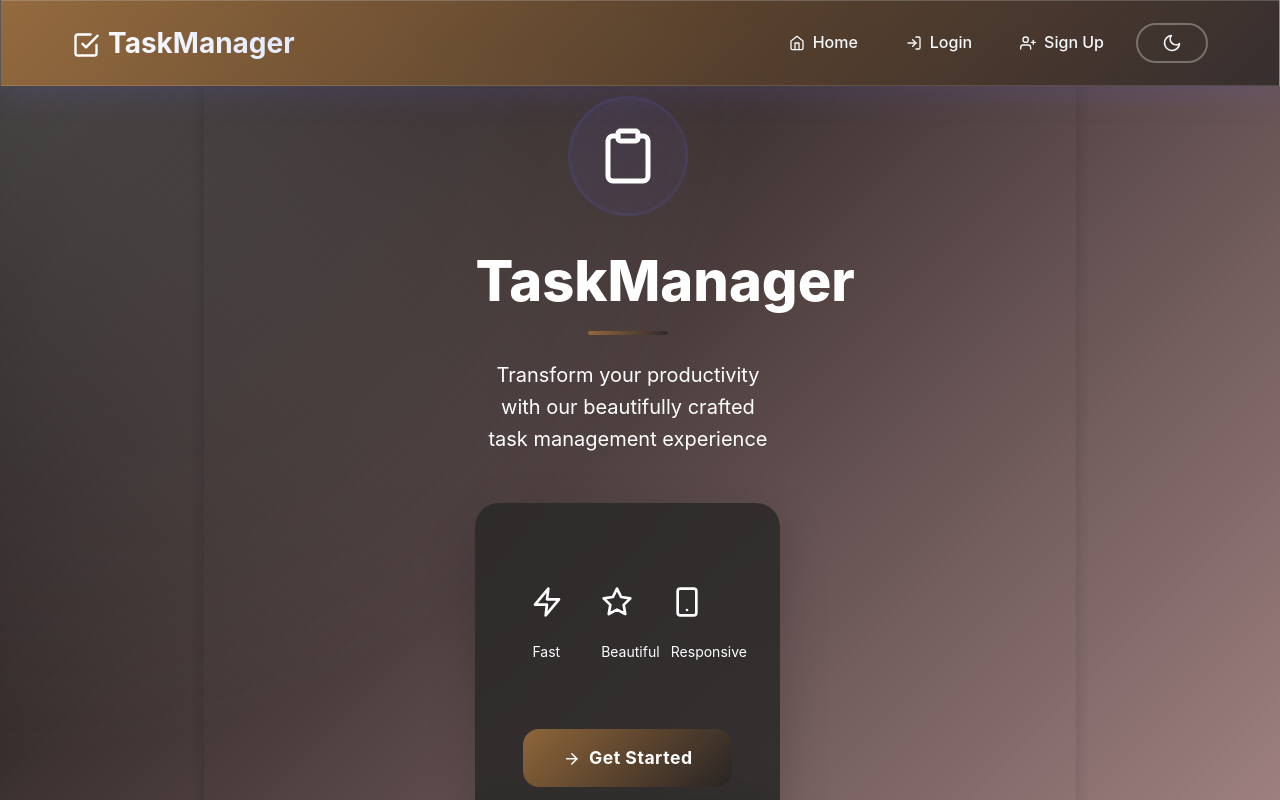
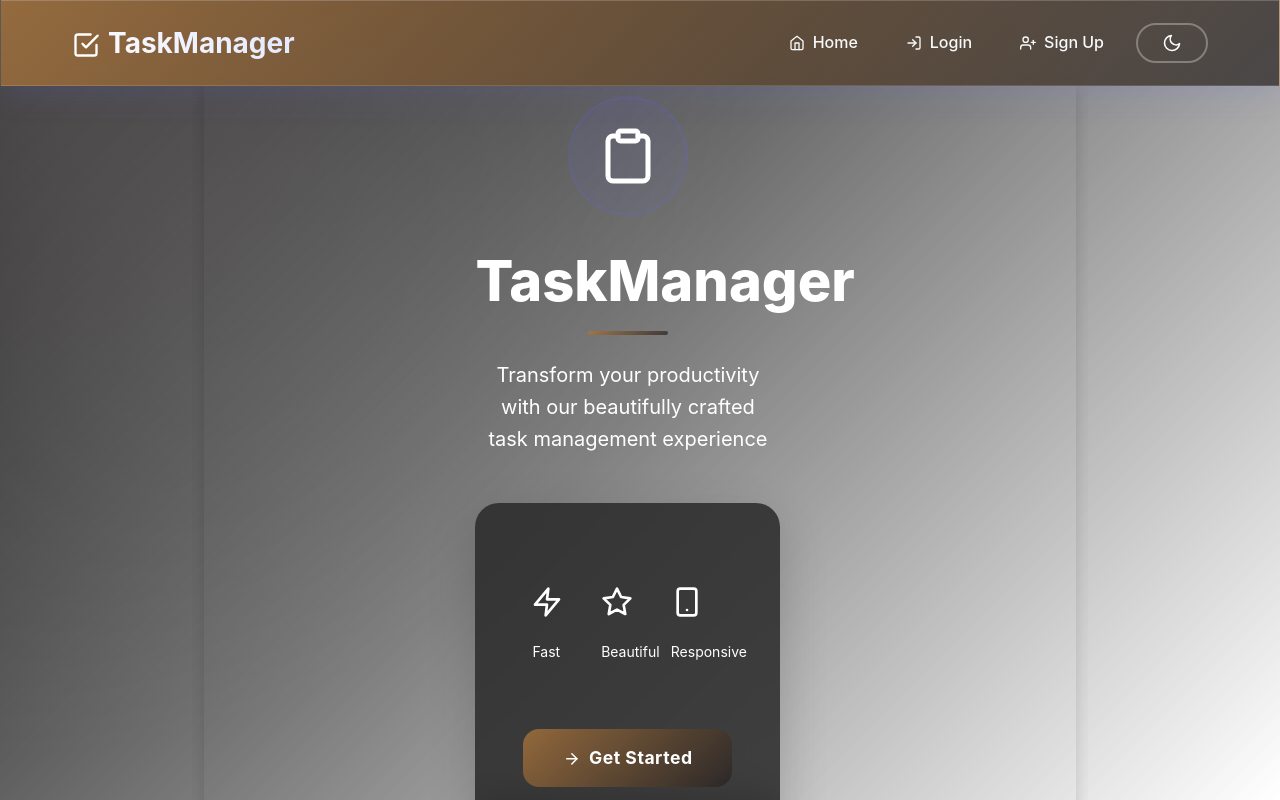
Before and after one commit to MUHAMMEDAJMAL00/task-manager-web, a React (Vite) app: page / in a window 1280 px wide. Shown: the top 800 px of the page. Built offline with nearby package versions, Linux system fonts and the light colour scheme.

Commit message:
Cleaned code and completed

```diff
--- a/src/styles/App.scss
+++ b/src/styles/App.scss
@@ -36,7 +36,7 @@ body {
 body {
   background:
     radial-gradient(circle at top left, #dcd4d455, transparent 50%),
-    linear-gradient(135deg, #000000 0%, #531e1e91 100%);
+    linear-gradient(135deg, #000000 0%, #ffffff91 100%);
   background-attachment: fixed;
   background-size: cover;
   min-height: 100vh;
```
